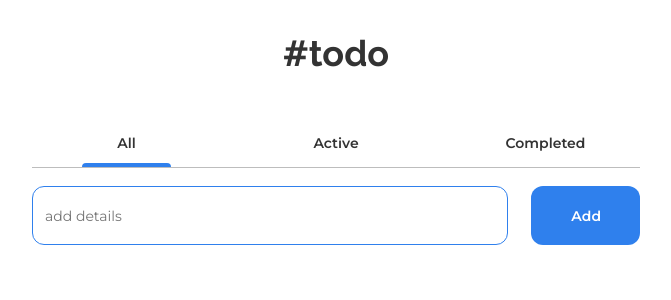
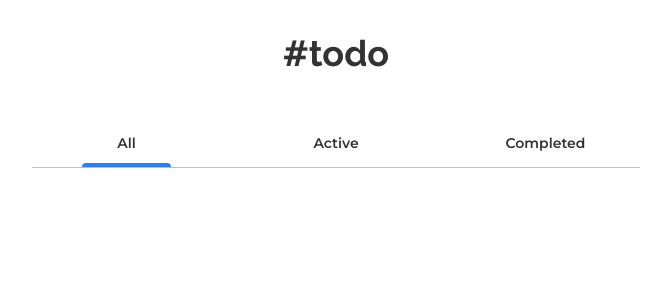
Before and after one commit to villalb4/toDo, a React (Create React App) app: page / in a window 1280 px wide. Shown: the top 300 px of the page, without its empty margins (304-975 px from the left). Built offline with nearby package versions, Linux system fonts and the light colour scheme.

Commit message:
change: move AddTodo component

```diff
--- a/src/App.js
+++ b/src/App.js
@@ -8,7 +8,6 @@ function App() {
     <div className="App">
       <h1>#todo</h1>
       <Navegation />
-      <AddTodo />
       <Sections />
     </div>
   );
```
